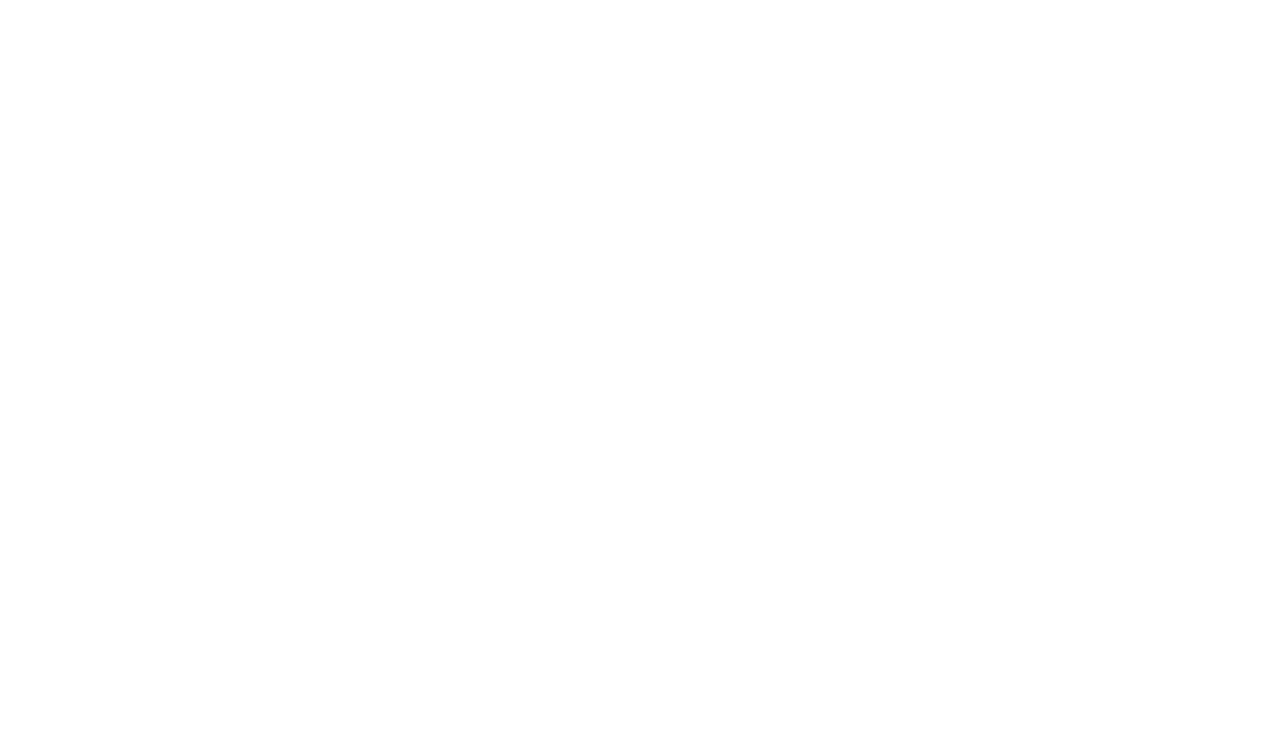
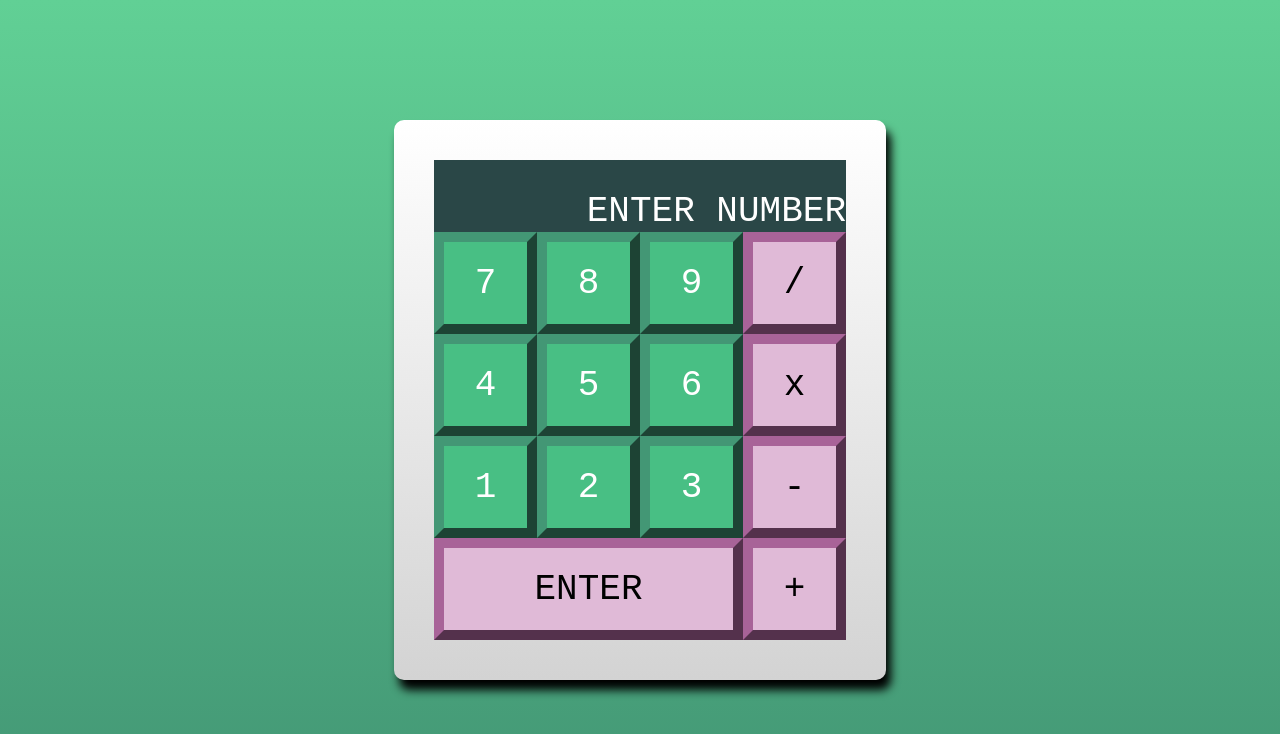
Before and after one commit to cheesyballer/odin-calc, a plain HTML site: page index.html in a window 1280 px wide. Drawn offline with Linux system fonts and the light colour scheme.

Commit message:
feat: add calculatir ui and background

```diff
--- a/index.html
+++ b/index.html
@@ -8,6 +8,32 @@
     <title>Calculator</title>
 </head>
 <body>
-
+    <div id="calc_body">
+        <div id="screen">ENTER NUMBER</div>
+        <div id="buttons">
+            <div class="row" id="row_1">
+                <button onclick="calculateIt()" class="op_but" id="enter">ENTER</button>
+                <button onclick="input(add)" class="op_but">+</button>
+            </div>
+            <div class="row" id="row_2">
+                <button onclick="input(1)" class="num_but">1</button>
+                <button onclick="input(2)" class="num_but">2</button>
+                <button onclick="input(3)" class="num_but">3</button>
+                <button onclick="input(sub)" class="op_but">-</button>
+            </div>
+            <div class="row" id="row_3">
+                <button onclick="input(4)" class="num_but">4</button>
+                <button onclick="input(5)" class="num_but">5</button>
+                <button onclick="input(6)" class="num_but">6</button>
+                <button onclick="input(mult)" class="op_but">x</button>
+            </div>
+            <div class="row" id="row_4">
+                <button onclick="input(7)" class="num_but">7</button>
+                <button onclick="input(8)" class="num_but">8</button>
+                <button onclick="input(9)" class="num_but">9</button>
+                <button onclick="input(div)" class="op_but">/</button>
+            </div>
+        </div>
+    </div>
 </body>
 </html>
--- a/style.css
+++ b/style.css
@@ -0,0 +1,79 @@
+* {
+    margin: 0px;
+
+    font-size: 1.5rem;
+    font-family: monospace;
+}
+
+html {
+    width: 100%;
+    height: 100%;
+}
+
+body {
+    background: linear-gradient(to bottom, #61D095, #439775);
+    display: flex;
+    justify-content: center;
+    align-items: center;
+    width: 100%;
+    height: 100%;
+}
+
+#calc_body {
+    background: linear-gradient(to top, lightgray, white);
+    width: 412px;
+    height: 480px;;
+    border-radius: 10px;
+
+    display: flex;
+    flex-direction: column;
+    padding: 40px;
+
+    filter: drop-shadow(5px 10px 5px black);
+}
+
+#screen {
+    background-color: #2A4747;
+    color: white;
+    width: 100%;
+    height: 15%;
+
+    text-align: right;
+    align-content: end;
+}
+
+#buttons {
+    height: 85%;
+    display: flex;
+    flex-direction: column-reverse;
+    justify-content: space-around;
+}
+
+.row {
+    flex: 1;
+    width: 100%;
+    display: flex;
+    justify-content: stretch;
+}
+
+button {
+    width: 25%;;
+    padding: 0px;
+    margin: 0px;
+    border-width: 10px;
+}
+
+.num_but {
+    color: white;
+    background-color: #48BF84;
+    border-color: #439775;
+}
+
+.op_but {
+    background-color: #E0BAD7;
+    border-color: #a86398;
+}
+
+#enter {
+    width: 75%;
+}
```
